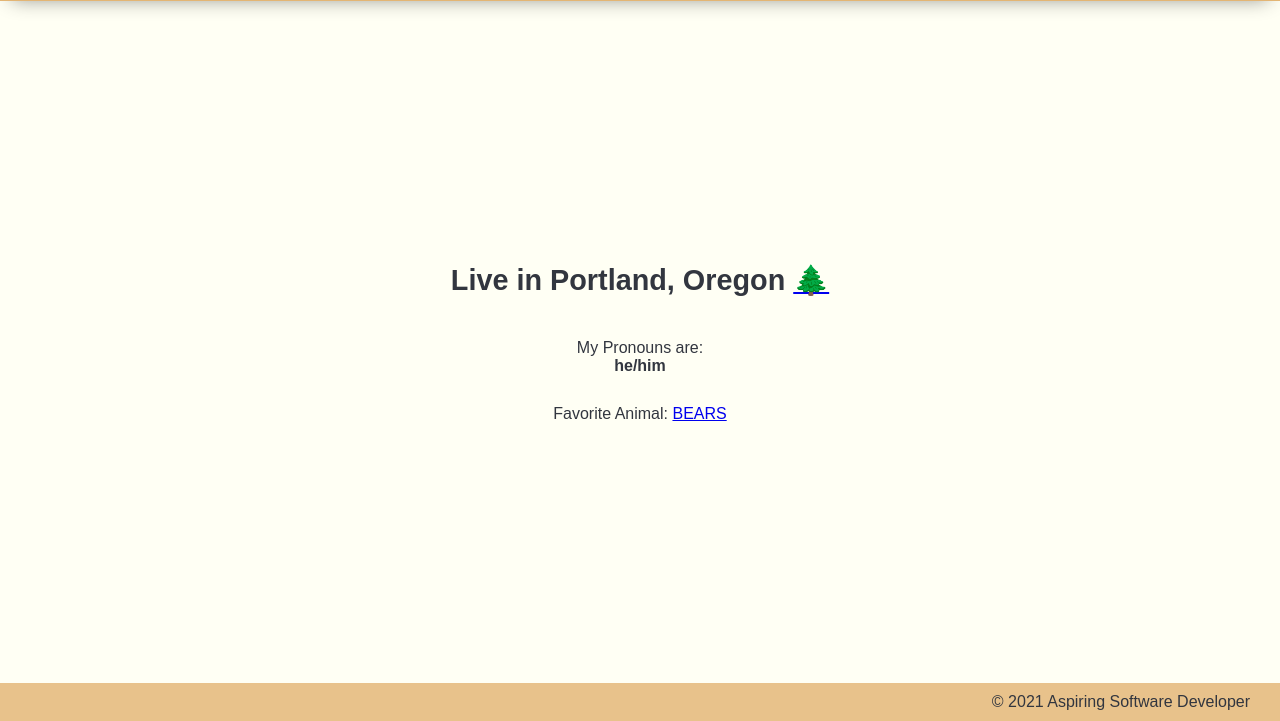
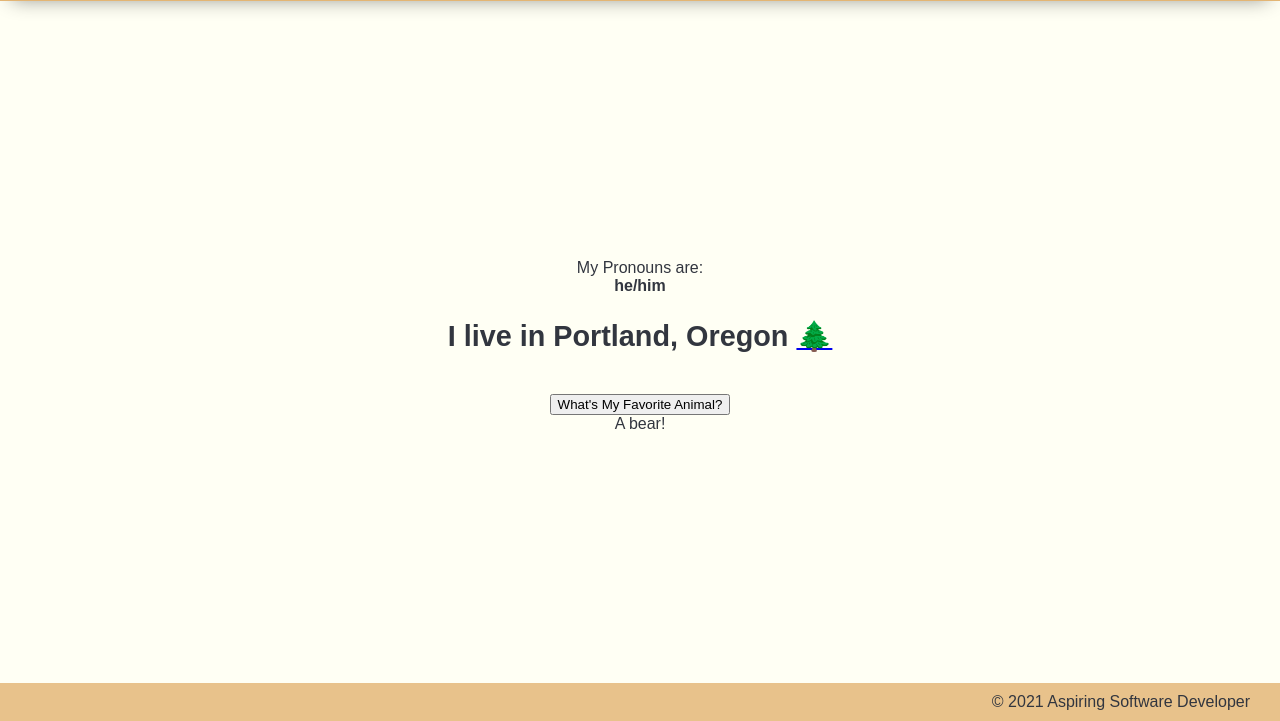
Before and after one commit to taha-amin/about-me-js-demo, a plain HTML site: page index.html in a window 1280 px wide. Shown: the part 79-800 px from the top of the page. Drawn offline with Linux system fonts and the light colour scheme.

Commit message:
added btn id and btn class

```diff
--- a/index.html
+++ b/index.html
@@ -21,10 +21,12 @@
         </header>
 
         <main>
-            <h2>Live in Portland, Oregon <a href="https://cdn.britannica.com/51/96651-050-C0CF1D82/Skyline-Portland-background-Ore-Mount-Hood.jpg">🌲</a></h2>
+            My Pronouns are: <strong class="bold">he/him</strong>
+            <h2>I live in Portland, Oregon <a href="https://cdn.britannica.com/51/96651-050-C0CF1D82/Skyline-Portland-background-Ore-Mount-Hood.jpg">🌲</a></h2>
             <br>
-            My Pronouns are: <strong class="bold">he/him</strong>
-            <p>Favorite Animal: <a href="https://caffeinatedrage.files.wordpress.com/2017/01/bears-beets.jpg">BEARS</a></p>
+
+            <button id="btn">What's My Favorite Animal?</button>
+            <div id="animalDiv" class="hidden">A bear!</div>
         </main>
 
         <footer>&copy; 2021 Aspiring Software Developer</footer>
```
